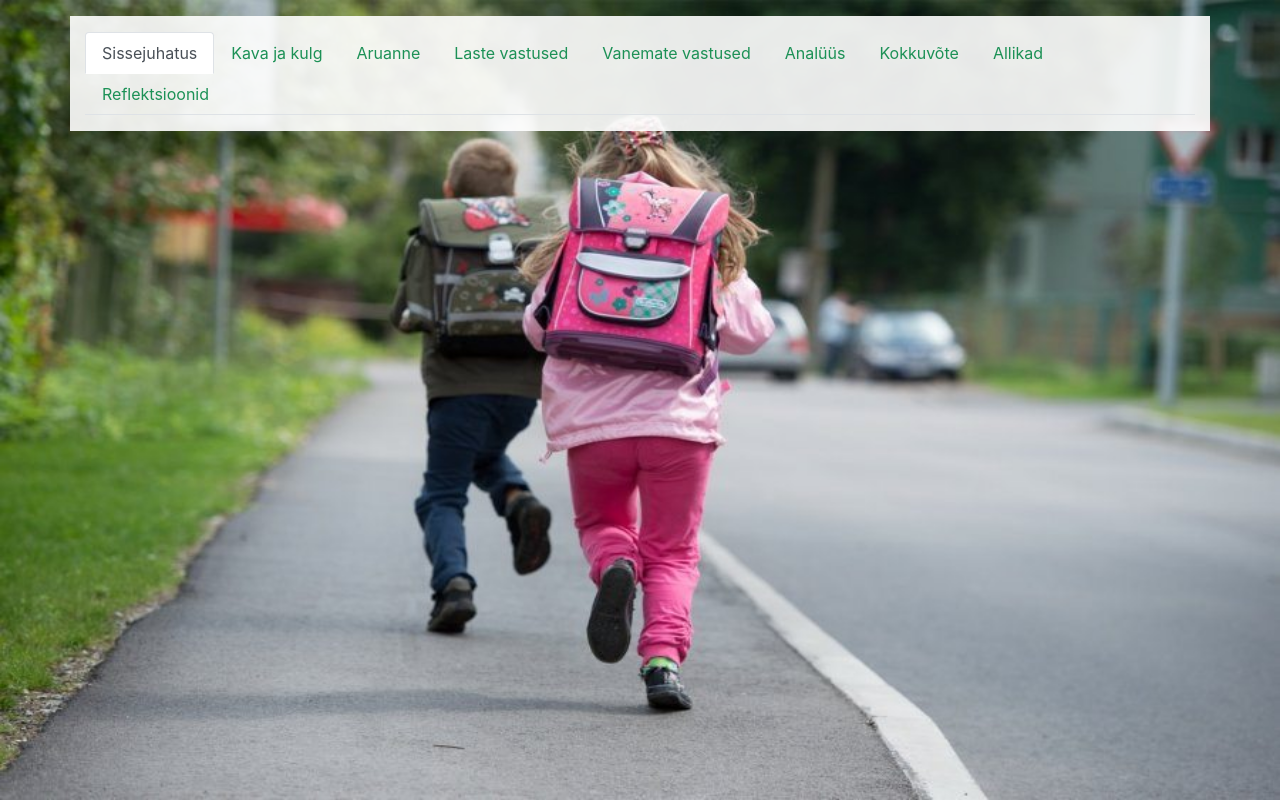
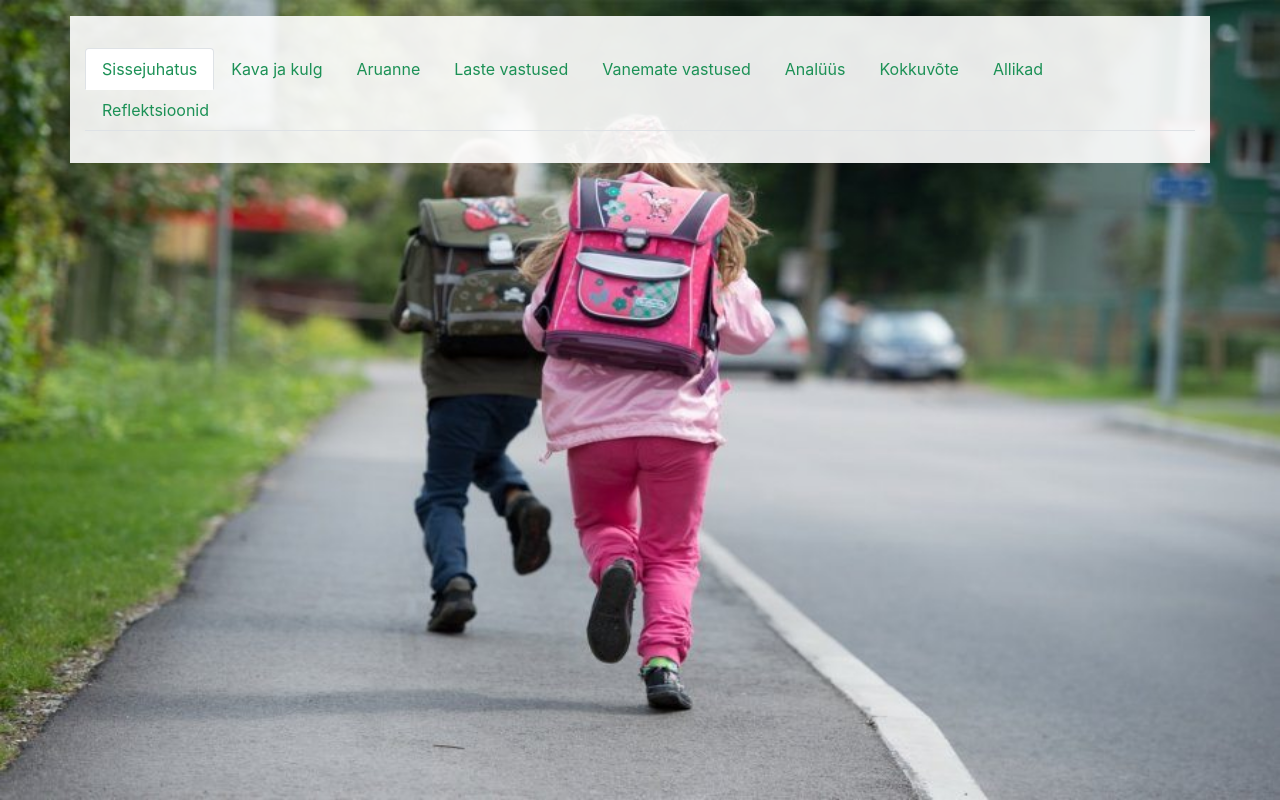
Before and after one commit to Jente22/elu2019turvalinekoolitee, a React (Create React App) app: page / in a window 1280 px wide. Built offline with nearby package versions, Linux system fonts and the light colour scheme; no server answers.

Commit message:
Parandasin paar väikest viga

```diff
--- a/public/index.html
+++ b/public/index.html
@@ -10,8 +10,8 @@
       background: url('%PUBLIC_URL%/taust.png') no-repeat center fixed;
       background-size: 100% 100%;
     }
-    .nav-link {
-      color: #1c9156
+    a {
+      color: #1c9156 !important
     }
     </style>
     <title>Turvaline Koolitee</title>
--- a/src/App.js
+++ b/src/App.js
@@ -6,7 +6,7 @@ import FromMarkdown from './FromMarkdown'
 import Vastused from './Vastused'
 
 export default function App() {
-  return <Container className="my-3" style={{ background: 'rgba(255, 255, 255, 0.9' }}>
+  return <Container className="my-3 py-3" style={{ background: 'rgba(255, 255, 255, 0.9' }}>
     <Row>
       <Col>
         <Tabs className="my-3">
--- a/src/FromMarkdown.js
+++ b/src/FromMarkdown.js
@@ -8,6 +8,7 @@ export default class FromMarkdown extends React.Component {
   }
   componentDidMount() {
     fetch(`https://raw.githubusercontent.com/Jente22/elu2019turvalinekoolitee/master/public/${this.props.name}.md`)
+    //fetch(process.env.PUBLIC_URL + `${this.props.name}.md`)
       .then(res => res.text())
       .then(result => (
         this.setState({
```
Also changed, not shown: public/allikad.md (+1 -1 lines).
